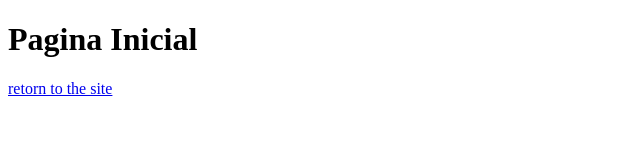
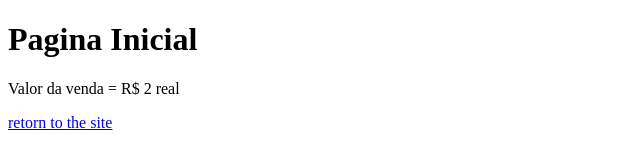
Before and after one commit to MGA-TI-002/primeiraaula, a plain HTML site: page VENDAS.html in a window 1280 px wide. Shown: the whole page, without its empty margins (0-640 px from the left). Drawn offline with Linux system fonts and the light colour scheme.

Commit message:
atualizado valor de venda

```diff
--- a/VENDAS.html
+++ b/VENDAS.html
@@ -7,6 +7,7 @@
 </head>
 <body>
     <h1>Pagina Inicial</h1>
+    <p>Valor da venda = R$ 2 real </p>
     <a href="index.html">retorn to the site</a>
 </body>
 </html>
```
